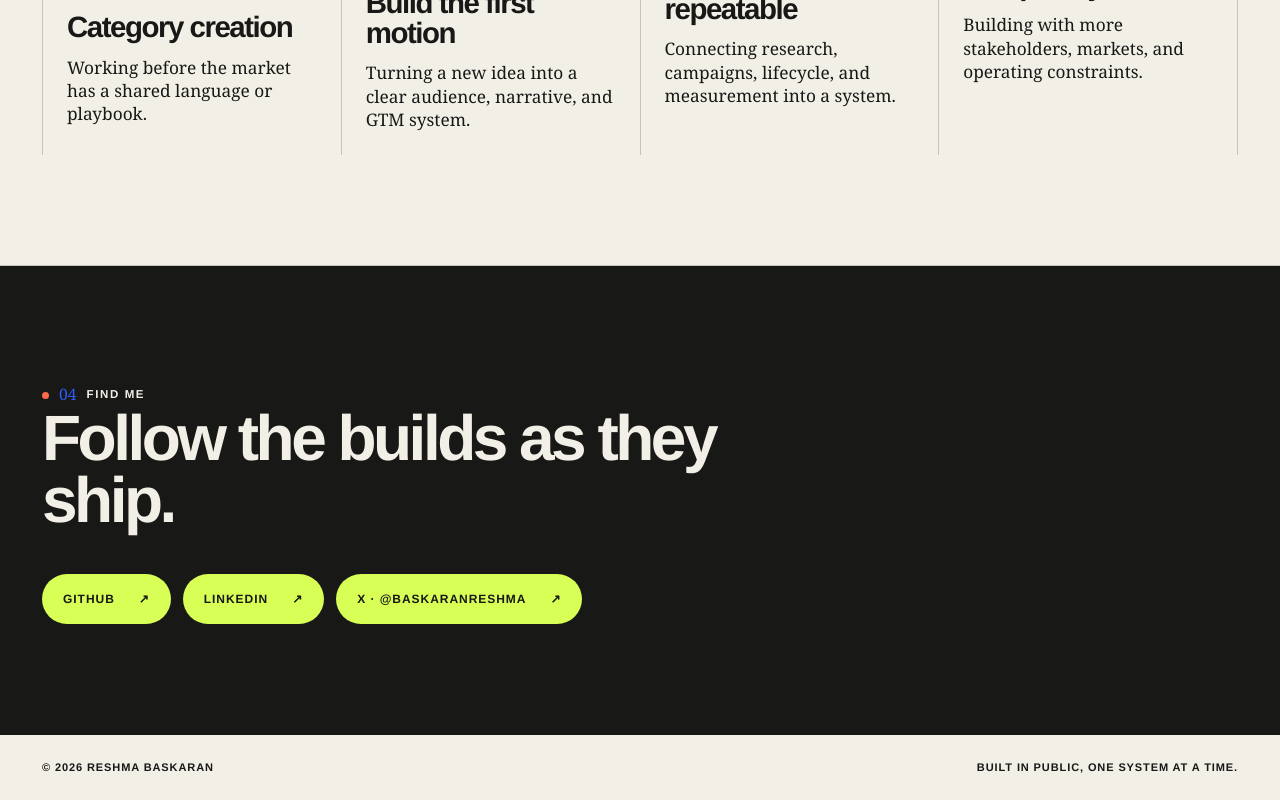
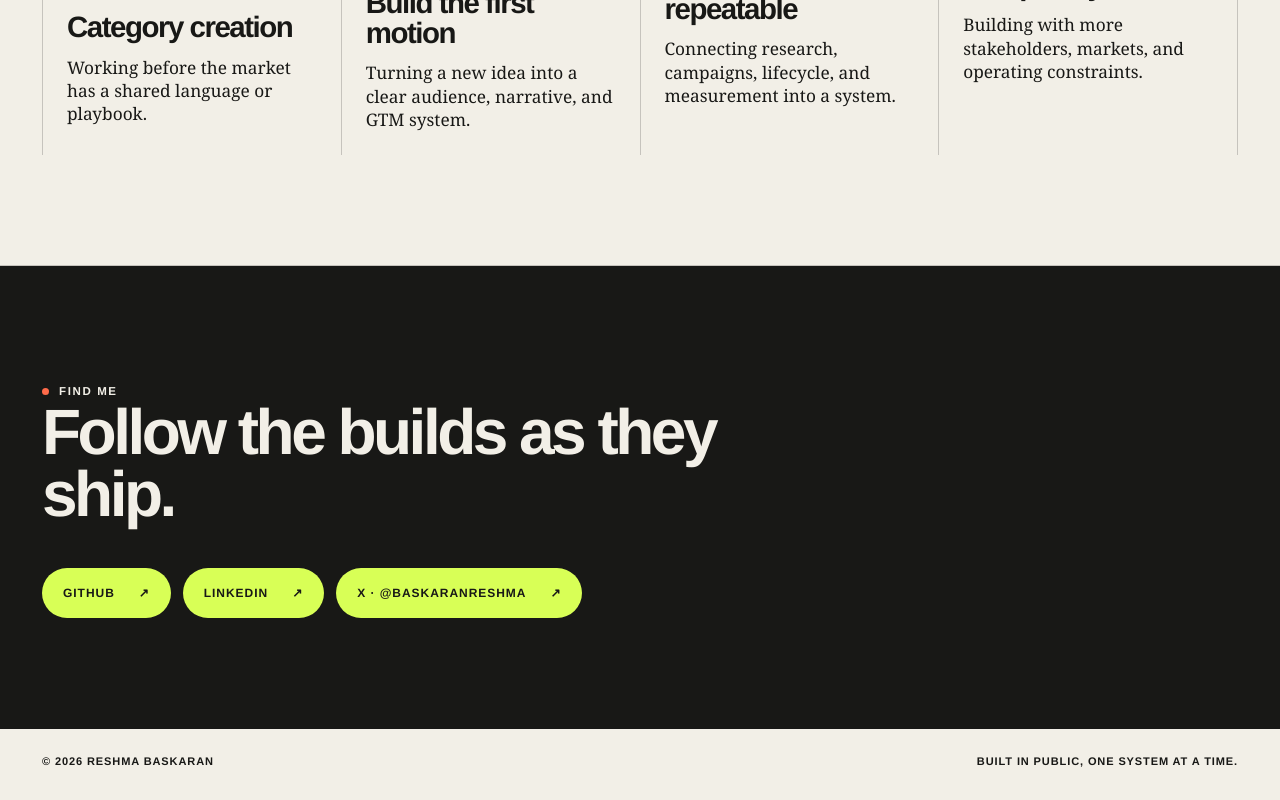
Before and after one commit to reshma-baskaran/reshma.baskaran, a Next.js app: page / in a window 1280 px wide. Shown: the part 3101-3901 px from the top of the page. Built offline with nearby package versions, Linux system fonts and the light colour scheme.

Commit message:
Simplify Find me section label

```diff
--- a/app/page.tsx
+++ b/app/page.tsx
@@ -213,7 +213,6 @@ export default function Home() {
 
       <section className="contact-section">
         <div className="section-label">
-          <span className="section-index">04</span>
           <span className="section-label-text">Find me</span>
         </div>
         <h2>Follow the builds as they ship.</h2>
```
